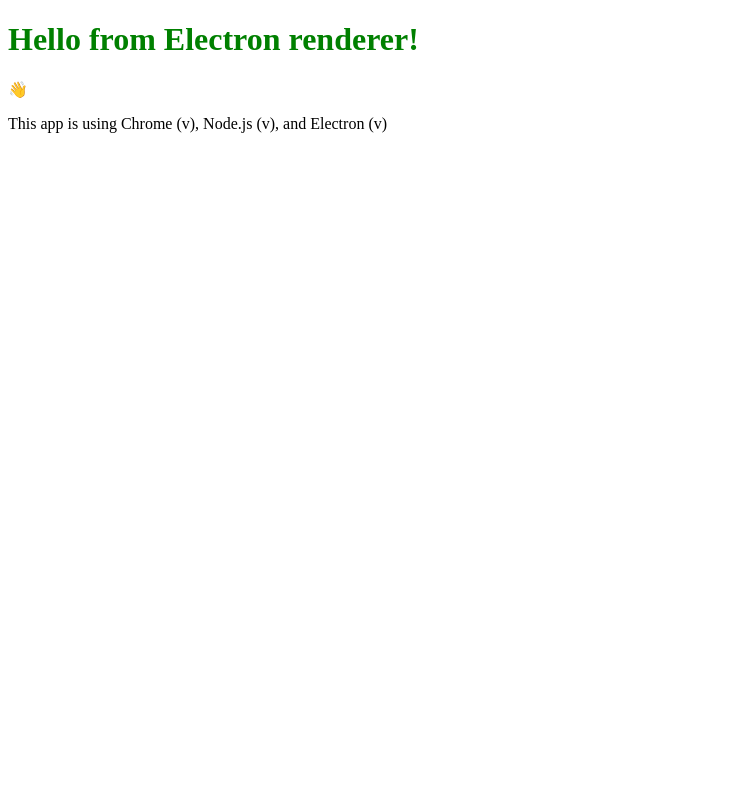
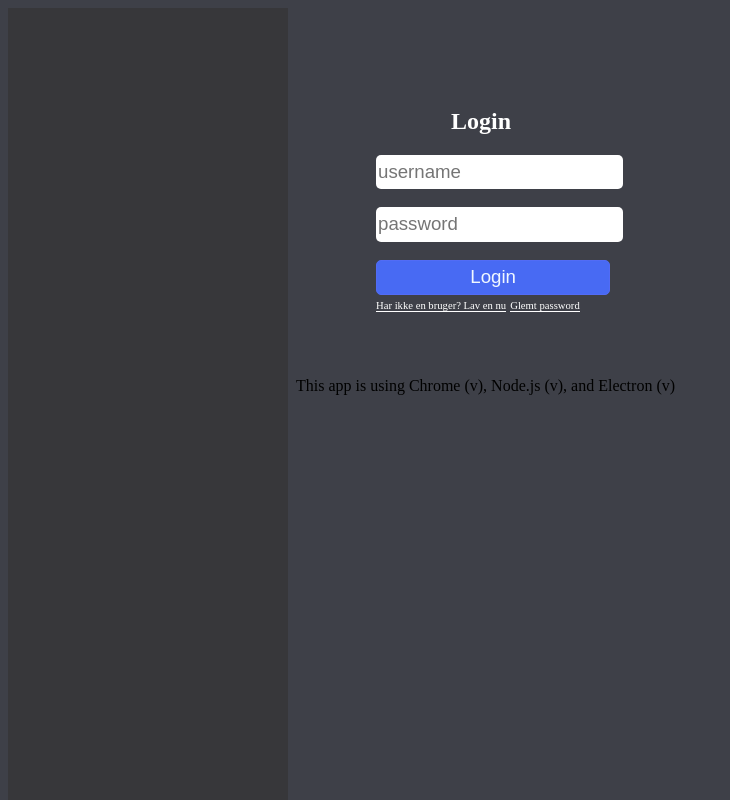
Before and after one commit to augustlh/informatik-eksamensprojekt, an Electron app: page index.html in a window 1000 px wide. Shown: the whole page, without its empty margins (0-730 px from the left). Drawn offline with Linux system fonts and the light colour scheme; no server answers.

Commit message:
Start på login side

```diff
--- a/index.html
+++ b/index.html
@@ -14,9 +14,44 @@
     <title>Hello from Electron renderer!</title>
   </head>
   <body>
-    <h1>Hello from Electron renderer!</h1>
-    <p>👋</p>
-    <p id="info"></p>
+    <section id="sidebar"></section>
+    <div id="wrapper">
+      <section class="wrapper">
+        <div class="inner">
+          <h1>Login</h1>
+
+          <form action="Hovedside.html">
+            <input
+              type="text"
+              name="username"
+              id="username"
+              placeholder="username"
+            /><br /><br />
+            <input
+              type="password"
+              name="password"
+              id="password"
+              placeholder="password"
+            />
+            <br /><br />
+            <input id="login" type="submit" value="Login" /><br />
+            <label id="tekst" for="new"
+              ><a href="https://www.youtube.com/"
+                ><!-- skal ændres til lav bruger side-->
+                Har ikke en bruger? Lav en nu</a
+              ></label
+            >
+            <label id="tekst" for="glemt"
+              ><a style="padding-left: 10px" href="https://www.reddit.com/"
+                >Glemt password
+                <!--ændres til glemt passward side --></a
+              ></label
+            >
+          </form>
+        </div>
+        <p id="info"></p>
+      </section>
+    </div>
   </body>
   <script src="./renderer.js"></script>
 </html>
--- a/main.js
+++ b/main.js
@@ -3,7 +3,7 @@
 
 const createWindow = () => {
   const win = new BrowserWindow({
-    width: 800,
+    width: 1000,
     height: 600,
     webPreferences: {
       preload: path.join(__dirname, "preload.js"),
@@ -11,6 +11,9 @@
   });
 
   win.loadFile("index.html");
+
+  // Open the DevTools.
+  //win.webContents.openDevTools();
 };
 
 app.whenReady().then(() => {
--- a/styles.css
+++ b/styles.css
@@ -1,3 +1,56 @@
+body {
+  background: #3e4048;
+}
+
+input {
+  color: black;
+  font-family: Arial, Helvetica, sans-serif;
+  font-size: 14pt;
+  font-weight: normal;
+  line-height: 1.75;
+  border-radius: 5px;
+  border: 0px;
+}
+
+#tekst {
+  font-size: 8pt;
+  color: white;
+}
+
+a {
+  -moz-transition: color 0.2s ease, border-bottom-color 0.2s ease;
+  -webkit-transition: color 0.2s ease, border-bottom-color 0.2s ease;
+  -ms-transition: color 0.2s ease, border-bottom-color 0.2s ease;
+  transition: color 0.2s ease, border-bottom-color 0.2s ease;
+  border-bottom: solid 1px white;
+  color: white;
+  text-decoration: none;
+}
 h1 {
-  color: green;
+  color: white;
+  margin-left: 75px;
 }
+
+#login {
+  background: #486af3;
+  border: 1px solid #526cf5;
+  color: aliceblue;
+  padding: 0 5em;
+}
+
+#sidebar {
+  background: #37373a;
+  height: 100vh;
+  position: fixed;
+  width: 280px;
+}
+
+#sidebar + #wrapper {
+  margin-left: 18em;
+}
+.wrapper {
+  position: relative;
+}
+.wrapper > .inner {
+  padding: 5em 5em 3em 5em;
+}
```
Also changed, not shown: Hovedside.html (added, +11 -0 lines).
